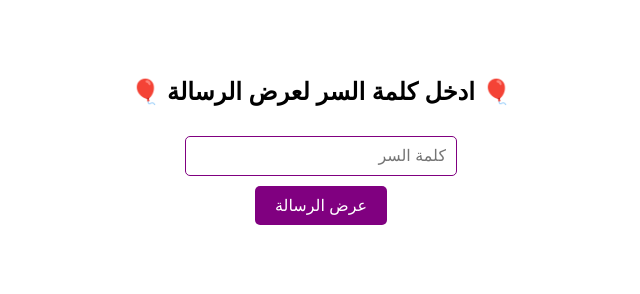
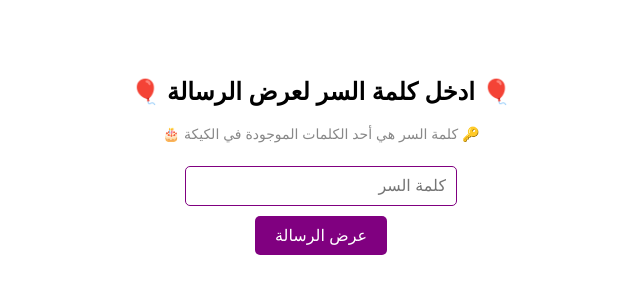
Before and after one commit to Qasm-07/HappyBirthday-, a plain HTML site: page index.html in a window 1280 px wide. Shown: the whole page, without its empty margins (319-959 px from the left). Drawn offline with Linux system fonts and the light colour scheme.

Commit message:
Update index.html

```diff
--- a/index.html
+++ b/index.html
@@ -52,7 +52,8 @@ body {
 </head>
 <body>
   <h2>🎈 ادخل كلمة السر لعرض الرسالة 🎈</h2>
-  <input type="password" id="passwordInput" placeholder="كلمة السر">
+<p style="margin-top: 10px; color: #888; font-size: 14px;">🔑 كلمة السر هي أحد الكلمات الموجودة في الكيكة 🎂</p>
+<input type="password" id="passwordInput" placeholder="كلمة السر">
   <br>
   <button onclick="checkPassword()">عرض الرسالة</button>
 
```
